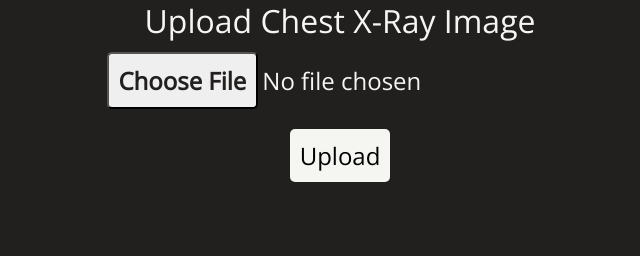
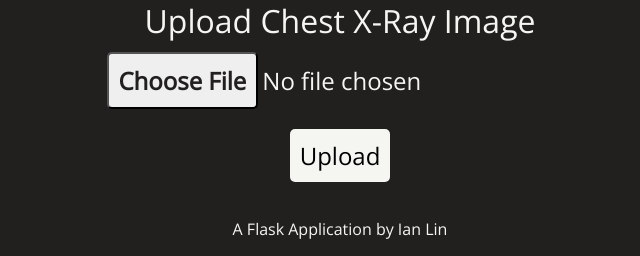
Before and after one commit to Lin-Ian/pneumonia-detection, a Flask app: page / in a window 1280 px wide. Shown: the part 590-846 px from the top of the page, without its empty margins (300-940 px from the left). Before the commit the page ends 772 px from the top, so only its background shows below. Run offline with Flask 3, Linux system fonts and the light colour scheme.

Commit message:
Add footer

```diff
--- a/App/static/css/template.css
+++ b/App/static/css/template.css
@@ -76,3 +76,8 @@ figcaption .prediction {
 figcaption .confidence {
     font-size: 24px;
 }
+
+footer p {
+    color: #F5F5F1;
+    font-size: 16px;
+}
--- a/App/templates/template.html
+++ b/App/templates/template.html
@@ -9,8 +9,12 @@
     <link href="https://fonts.googleapis.com/css2?family=Inter&family=Open+Sans&display=swap" rel="stylesheet">
 </head>
 <body>
-  <h1>Pneumonia Detection</h1>
-  {% block content %}
-  {% endblock %}
+    <h1>Pneumonia Detection</h1>
+    {% block content %}
+    {% endblock %}
+
+    <footer>
+        <p>A Flask Application by Ian Lin</p>
+    </footer>
 </body>
 </html>
```
